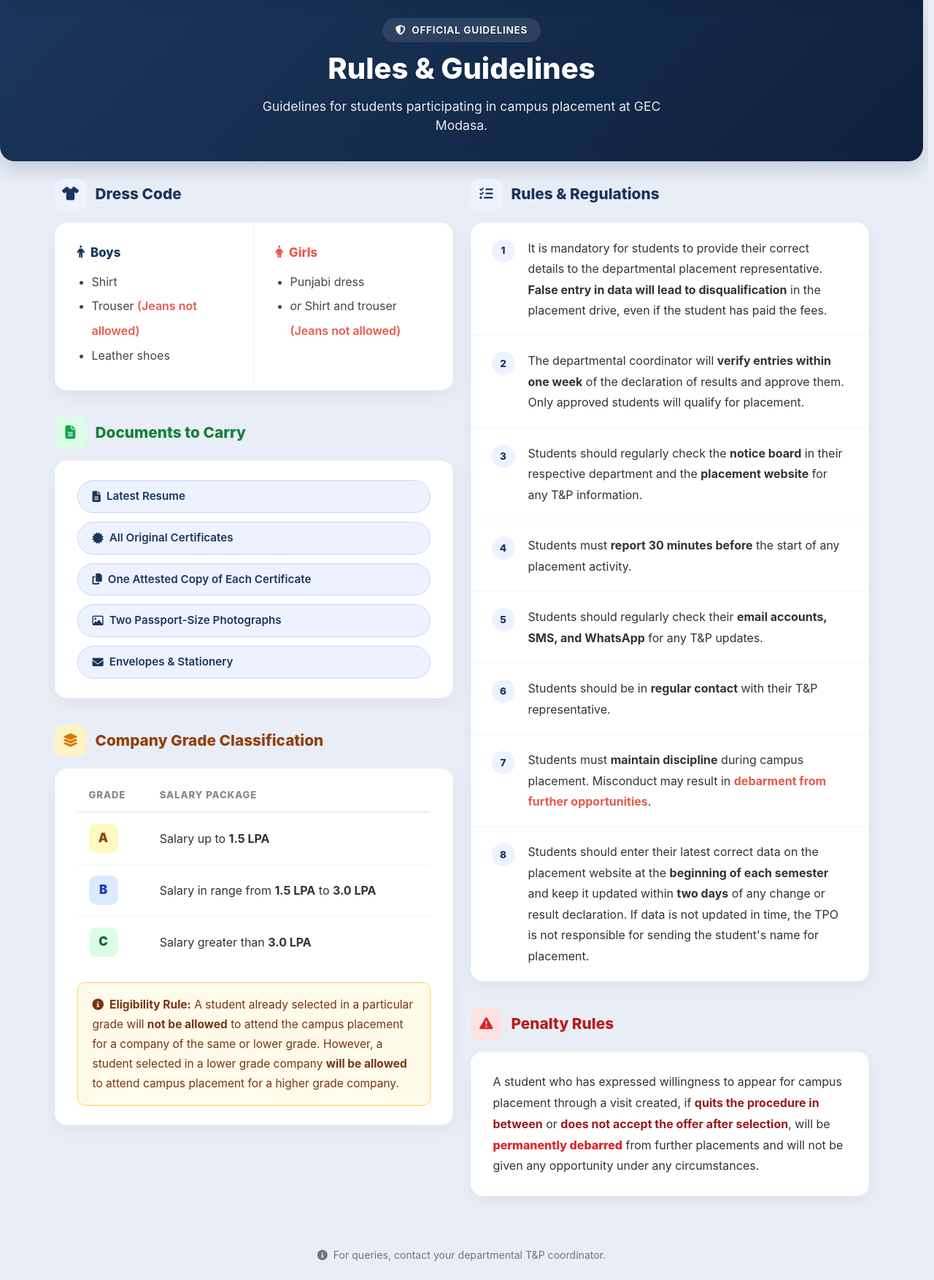
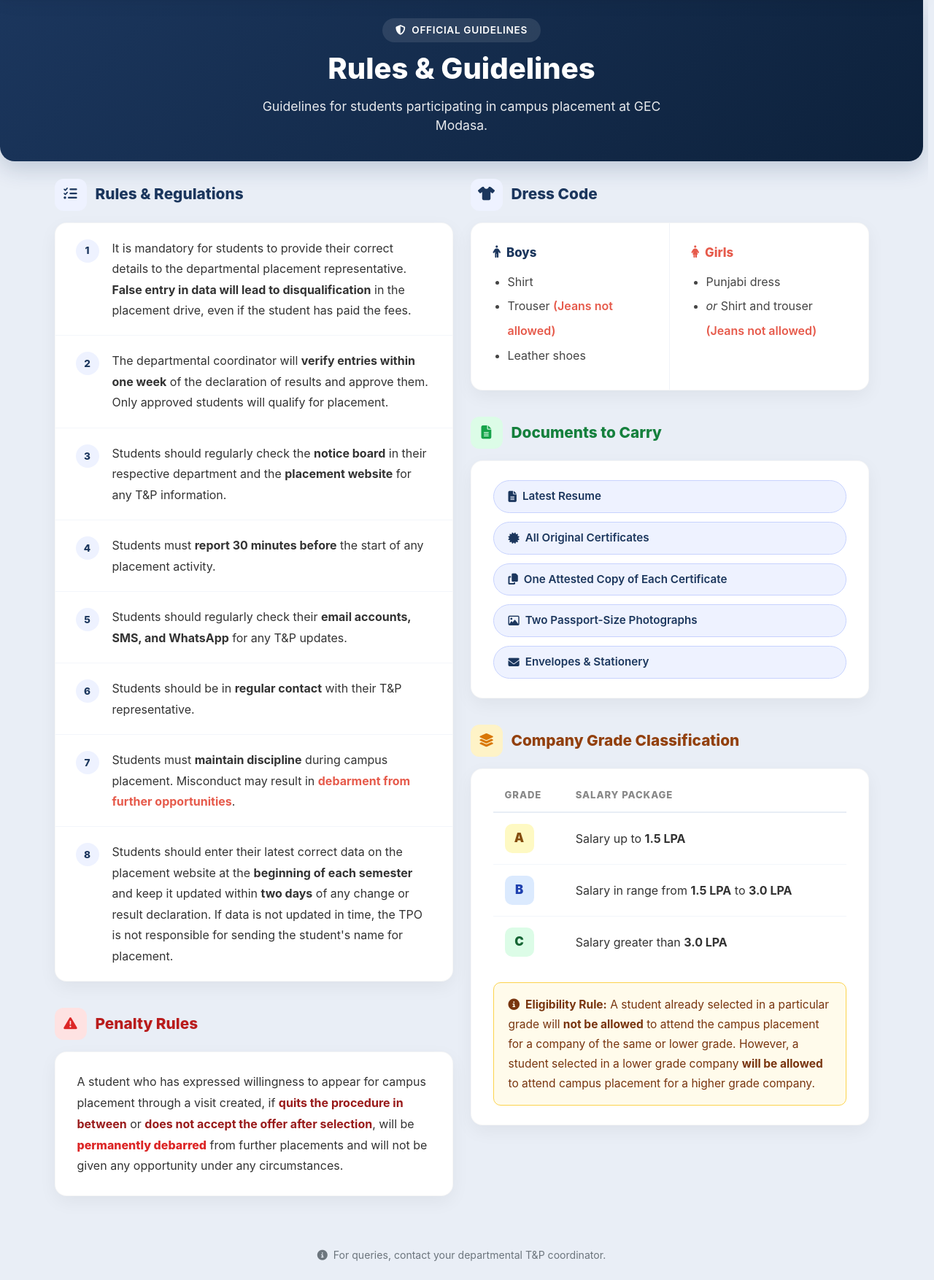
Before and after one commit to Aman-p02/gecm_placement_portal, a PHP site: page /gec_placement_portal/rules_and_guidelines.php in a window 1280 px wide. Shown: the part 55-1809 px from the top of the page at 73% size. Run offline with PHP 8.4, Linux system fonts and the light colour scheme.

Commit message:
rules and guidline page chnages

```diff
--- a/rules_and_guidelines.php
+++ b/rules_and_guidelines.php
@@ -331,7 +331,7 @@
     <!-- ═══════════ MAIN CONTENT (Matching Bootstrap container width) ═══════════ -->
     <div class="container py-4">
 
-        <div class="row gx-4 align-items-start">
+        <div class="row gx-4 align-items-start flex-lg-row-reverse">
             <!-- LEFT COLUMN -->
             <div class="col-lg-6">
                 <!-- 1. Dress Code -->
```
